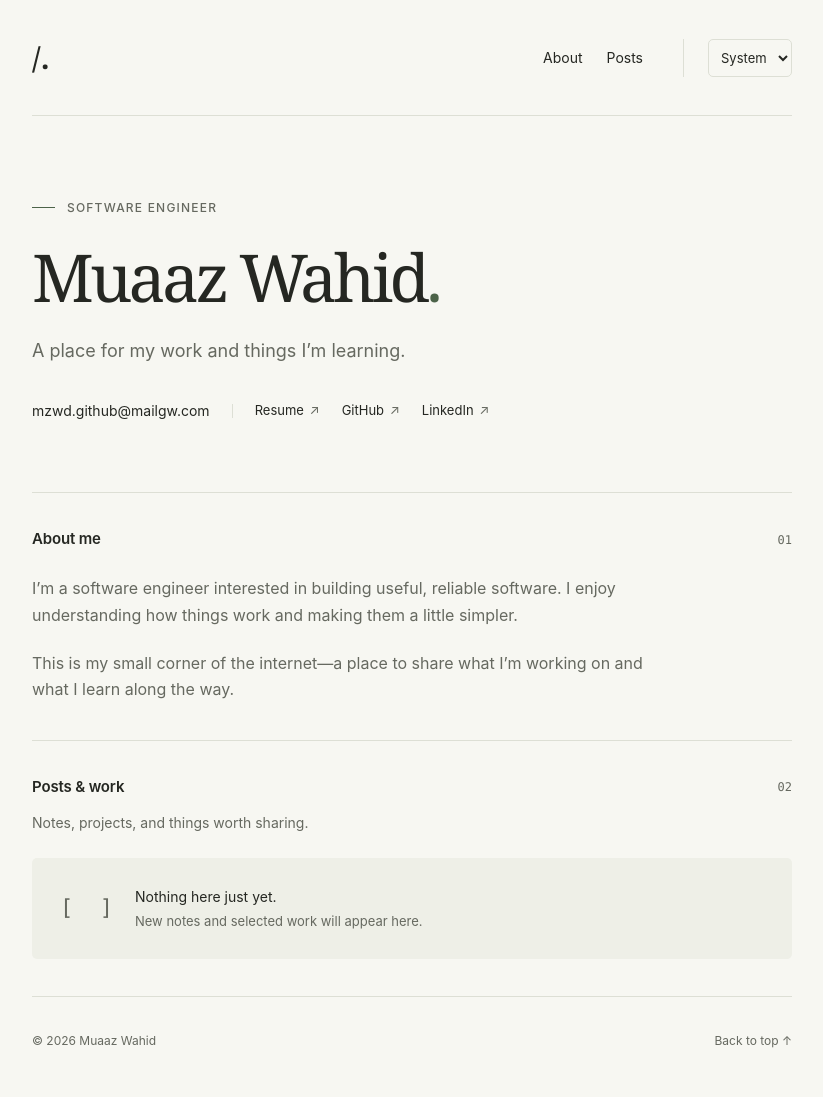
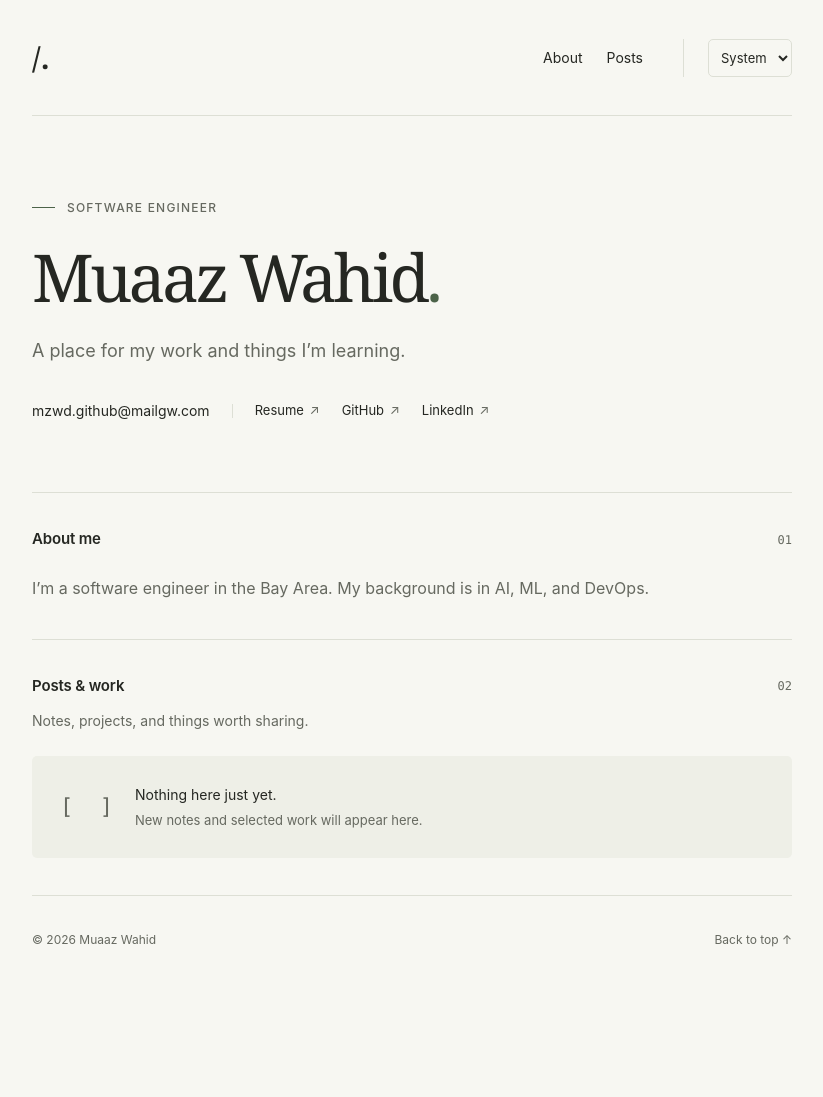
Before and after one commit to MuaazWahid/muaazwahid.github.io, a Jekyll site: the page built from index.html, in a window 1280 px wide. Shown: the whole page, without its empty margins (228-1051 px from the left). Built offline with Jekyll 4.4.1, drawn with Linux system fonts in a browser that asks for light colours; after the commit the page ends 996 px from its top, so only the background shows below that.

Commit message:
Update about.md

```diff
--- a/_includes/about.md
+++ b/_includes/about.md
@@ -1,5 +1 @@
-I’m a software engineer interested in building useful, reliable software.
-I enjoy understanding how things work and making them a little simpler.
-
-This is my small corner of the internet—a place to share what I’m working on
-and what I learn along the way.
+I’m a software engineer in the Bay Area. My background is in AI, ML, and DevOps.
```
